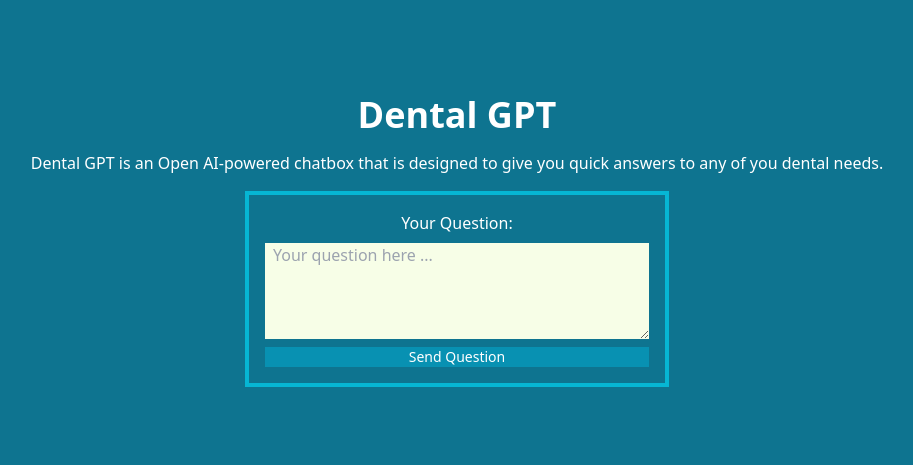
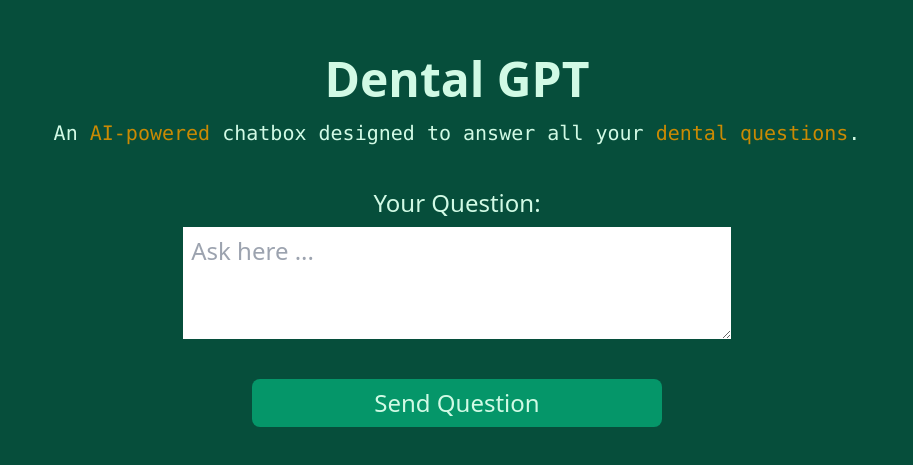
Before and after one commit to tbrown034/dental-gpt-second-try, a Next.js app: page / in a window 1280 px wide. Shown: the part 159-624 px from the top of the page, without its empty margins (183-1096 px from the left). Built offline with nearby package versions, Linux system fonts and the light colour scheme.

Commit message:
feat: added && operator to only show div when question is beign asked

```diff
--- a/app/page.js
+++ b/app/page.js
@@ -2,19 +2,17 @@
 import { useState } from "react";
 
 export default function Home() {
-  const [inputQuestion, setInputQuestion] = useState("");
   const [question, setQuestion] = useState("");
-  const [returnQuestion, setReturnQuestion] = useState("");
+
+  const handleChange = (e) => {
+    setQuestion(e.target.value);
+    console.log("question", question);
+  };
 
   const handleSubmit = (e) => {
     e.preventDefault();
-    console.log("question", question);
+    console.log("submitted question", question);
     setQuestion("");
-  };
-
-  const handleChange = (e) => {
-    setQuestion(e.target.value);
-    console.log(e.target.value);
   };
 
   const handleKeyPress = (e) => {
@@ -26,32 +24,41 @@
   };
 
   return (
-    <main className="flex flex-col items-center justify-center min-h-screen gap-4 px-2 text-white bg-cyan-700">
-      <h1 className="text-4xl font-bold">Dental GPT</h1>
-      <p className=" md:w-96 w-72 lg:w-max">
-        Dental GPT is an Open AI-powered chatbox that is designed to give you
-        quick answers to any of you dental needs.
-      </p>
-
-      <form
-        className="flex flex-col gap-2 p-4 border-4 border-cyan-500"
-        onSubmit={handleSubmit}
-      >
-        <div className="flex flex-col items-center gap-2">
+    <main className="flex flex-col justify-center min-h-screen gap-10 text-emerald-100 bg-emerald-900 ">
+      <div className="flex flex-col items-center gap-4 px-8">
+        <h1 className="text-5xl font-extrabold ">Dental GPT</h1>
+        <h3 className="font-mono text-xl ">
+          An <span className="text-yellow-600">AI-powered</span> chatbox
+          designed to answer all your{" "}
+          <span className="text-yellow-600">dental questions</span>.
+        </h3>
+      </div>
+      <div className="flex justify-center">
+        <form
+          onSubmit={handleSubmit}
+          className="flex flex-col items-center justify-center gap-2 px-4 text-2xl lg:w-2/3"
+        >
           <label>Your Question:</label>
           <textarea
-            rows={4}
-            placeholder="Your question here ..."
-            className="px-2 text-black md:w-96 w-72 bg-lime-50"
+            placeholder="Ask here ..."
+            className="w-full p-2 text-black h-28 lg:w-2/3"
             value={question}
             onChange={handleChange}
             onKeyPress={handleKeyPress}
-          ></textarea>
+          />
+          <button className="px-3 py-2 mt-8 rounded-lg sm:w-1/2 bg-emerald-600">
+            Send Question
+          </button>
+        </form>
+      </div>
+      {question && (
+        <div className="flex flex-col items-center gap-4 text-xl">
+          <p>
+            Your question was: <span>{question}</span>
+          </p>
+          <p>Dental GPT says:</p>
         </div>
-        <button className="text-sm bg-cyan-600 hover:bg-cyan-500">
-          Send Question
-        </button>
-      </form>
+      )}
     </main>
   );
 }
```
